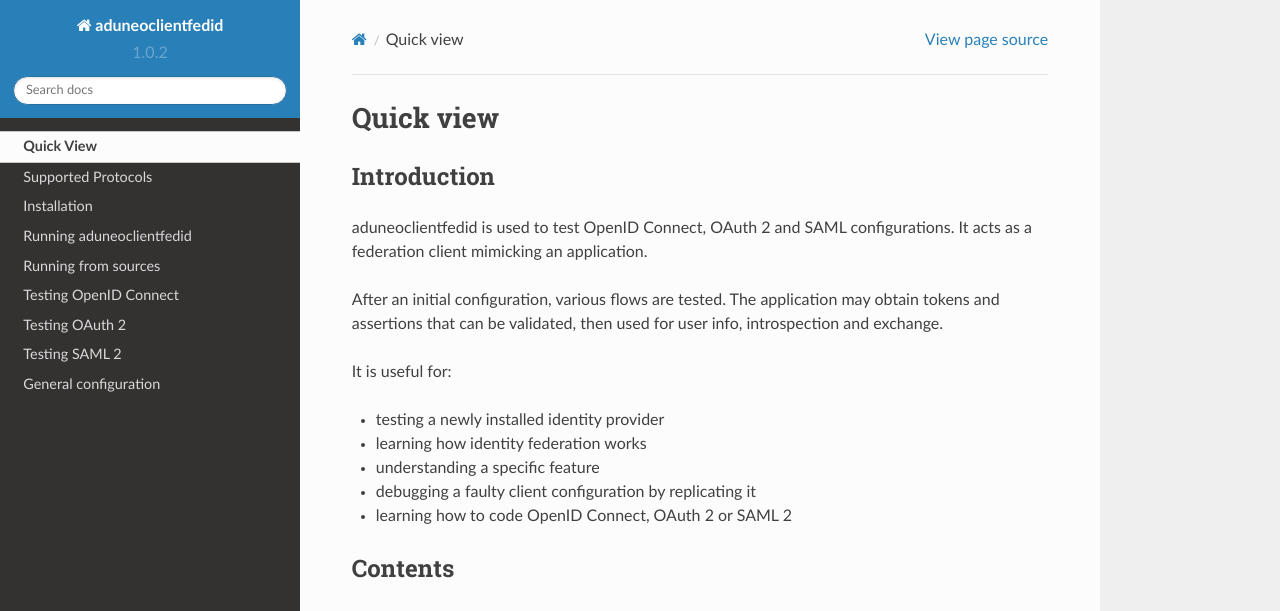
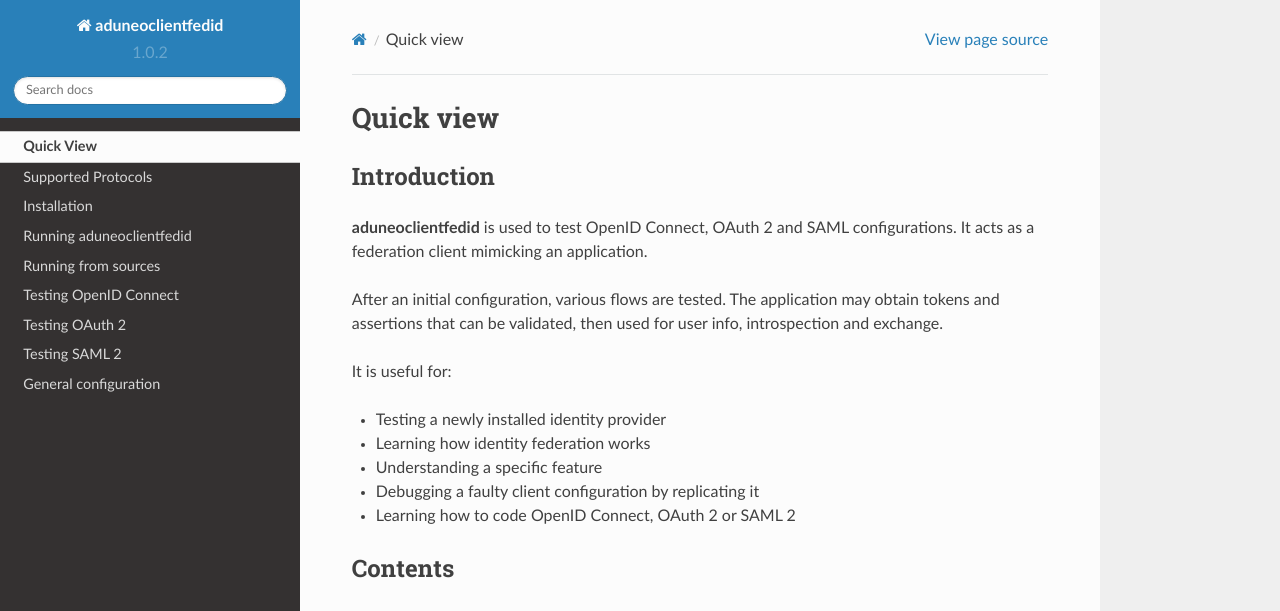
Before and after one commit to Aduneo/aduneoclientfedid, a Sphinx documentation site: the page built from docs/index.rst, in a window 1280 px wide and 900 px high. Shown: the top 611 px of the window. Built offline with Sphinx 7.4.7 and the Read the Docs theme 2.0.0, drawn with Linux system fonts in a browser that asks for light colours.

Commit message:
readthedocs - minor modifications to the docs

```diff
--- a/docs/index.rst
+++ b/docs/index.rst
@@ -4,17 +4,17 @@ Quick view
 Introduction
 ------------
 
-aduneoclientfedid is used to test OpenID Connect, OAuth 2 and SAML configurations. It acts as a federation client mimicking an application.
+**aduneoclientfedid** is used to test OpenID Connect, OAuth 2 and SAML configurations. It acts as a federation client mimicking an application.
 
 After an initial configuration, various flows are tested. The application may obtain tokens and assertions that can be validated, then used for user info, introspection and exchange.
 
 It is useful for:
 
-* testing a newly installed identity provider
-* learning how identity federation works
-* understanding a specific feature
-* debugging a faulty client configuration by replicating it
-* learning how to code OpenID Connect, OAuth 2 or SAML 2
+* Testing a newly installed identity provider
+* Learning how identity federation works
+* Understanding a specific feature
+* Debugging a faulty client configuration by replicating it
+* Learning how to code OpenID Connect, OAuth 2 or SAML 2
 
 Contents
 --------
--- a/docs/installation.rst
+++ b/docs/installation.rst
@@ -3,7 +3,11 @@ Installation
 
 **aduneoclientfedid** is a web server that is installed locally, most of the time on localhost and accessed with a web browser.
 
-Python must be installed on the system which will run the web server. It is compatible with Python 3.6 and later (with an exception however: the xmlsec library required for SAML does not exist at the moment for Python 3.11 on Windows).
+Python must be installed on the system which will run the web server. It is compatible with Python 3.6 and later.
+
+.. note::
+
+    There's an exception however: the xmlsec library required for SAML does not exist at the moment for Python 3.11 on Windows
 
 It has been tested on Windows and various Linux systems. On Windows, it can be executed from a command line prompt or in a Powershell window.
 
--- a/docs/protocols.rst
+++ b/docs/protocols.rst
@@ -1,7 +1,7 @@
 Supported Protocols
 ===================
 
-aduneoclientfedid supports OpenID Connect, OAuth 2 and SAML.
+**aduneoclientfedid** supports OpenID Connect, OAuth 2 and SAML.
 
 OpenID Connect
 --------------
```
Also changed, not shown: docs/running.rst (+1 -6 lines), docs/runningFromSources.rst (+5 -2 lines).
